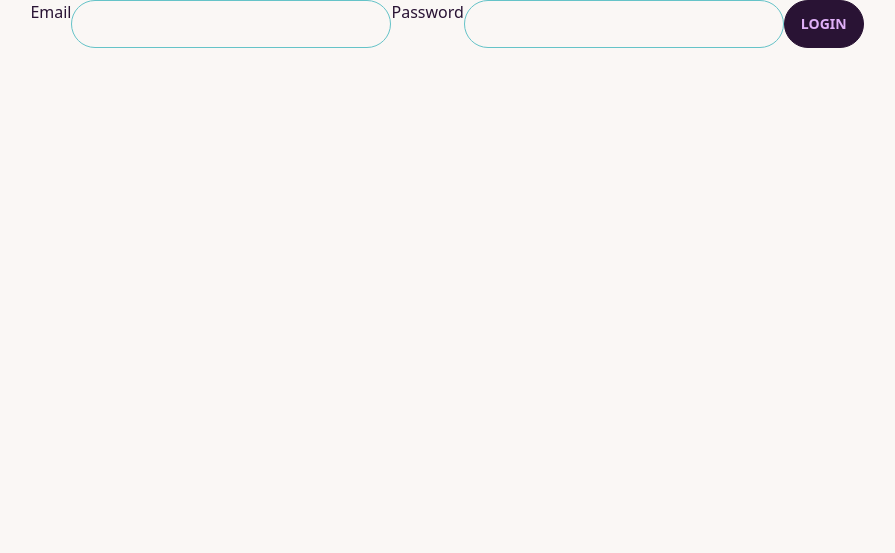
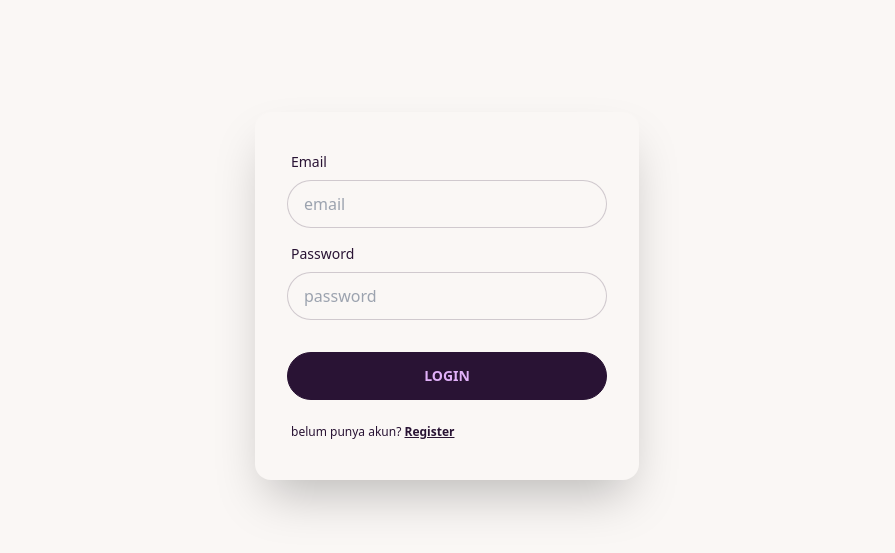
Before and after one commit to muhammaddariazzidane/ci4-yarn-tailwindcss, a CodeIgniter 4 app: template app/Views/auth/login.php in a window 1280 px wide. Shown: the top 553 px of the page, without its empty margins (193-1088 px from the left). Run offline with PHP 8.4 and a stand-in for CodeIgniter, Linux system fonts and the light colour scheme; the template is opened without the code that fills it, so the values that code supplies are empty; some libraries are stand-ins or nearby versions.

Commit message:
second commit

```diff
--- a/app/Views/auth/login.php
+++ b/app/Views/auth/login.php
@@ -1,12 +1,29 @@
 <?= $this->extend('layouts/template') ?>
 <?= $this->section('login') ?>
-<form action="<?php echo base_url('auth/login') ?>" method="post" class="mx-auto flex justify-center">
-  <label for="email">Email</label>
-  <input class="input input-bordered input-primary w-full max-w-xs" type="email" name="email" id="email">
-  <br>
-  <label for="password">Password</label>
-  <input class="input input-bordered input-primary w-full max-w-xs" type="password" name="password" id="password">
-  <br>
-  <button type="submit" class="btn">Login</button>
+
+<form action="<?= base_url('auth/login') ?>" method="post">
+  <div class="card flex-shrink-0 mx-auto justify-center mt-28 w-full max-w-sm shadow-2xl bg-base-100">
+    <div class="card-body">
+      <div class="form-control">
+        <label class="label">
+          <span class="label-text">Email</span>
+        </label>
+        <input type="email" name="email" id="email" placeholder="email" class="input input-bordered" />
+      </div>
+      <div class="form-control">
+        <label class="label">
+          <span class="label-text">Password</span>
+        </label>
+        <input type="password" name="password" id="password" placeholder="password" class="input input-bordered" />
+      </div>
+      <div class="form-control mt-6">
+        <button class="btn" type="submit">Login</button>
+      </div>
+      <label class="label mt-2">
+        <a href="/auth/register" class="label-text-alt link link-hover">belum punya akun? <span class="underline font-semibold">Register</span></a>
+      </label>
+    </div>
+  </div>
+
 </form>
 <?= $this->endSection() ?>
--- a/app/Views/layouts/template.php
+++ b/app/Views/layouts/template.php
@@ -6,7 +6,7 @@ $validation = \Config\Services::validation();
 
 <head>
   <meta charset="UTF-8">
-  <title>Register</title>
+  <title>Register / Login</title>
   <link rel="stylesheet" href="/css/output.css">
 
 </head>
--- a/public/css/output.css
+++ b/public/css/output.css
@@ -721,6 +727,69 @@ html {
   content: attr(data-title);
 }
 
+.card {
+  position: relative;
+  display: flex;
+  flex-direction: column;
+  border-radius: var(--rounded-box, 1rem);
+}
+
+.card:focus {
+  outline: 2px solid transparent;
+  outline-offset: 2px;
+}
+
+.card-body {
+  display: flex;
+  flex: 1 1 auto;
+  flex-direction: column;
+  padding: var(--padding-card, 2rem);
+  gap: 0.5rem;
+}
+
+.card-body :where(p) {
+  flex-grow: 1;
+}
+
+.card figure {
+  display: flex;
+  align-items: center;
+  justify-content: center;
+}
+
+.card.image-full {
+  display: grid;
+}
+
+.card.image-full:before {
+  position: relative;
+  content: "";
+  z-index: 10;
+  --tw-bg-opacity: 1;
+  background-color: hsl(var(--n) / var(--tw-bg-opacity));
+  opacity: 0.75;
+  border-radius: var(--rounded-box, 1rem);
+}
+
+.card.image-full:before,
+    .card.image-full > * {
+  grid-column-start: 1;
+  grid-row-start: 1;
+}
+
+.card.image-full > figure img {
+  height: 100%;
+  -o-object-fit: cover;
+     object-fit: cover;
+}
+
+.card.image-full > .card-body {
+  position: relative;
+  z-index: 20;
+  --tw-text-opacity: 1;
+  color: hsl(var(--nc) / var(--tw-text-opacity));
+}
+
 .chat {
   display: grid;
   grid-template-columns: repeat(2, minmax(0, 1fr));
@@ -756,6 +825,11 @@ html {
   .footer-center {
     grid-auto-flow: row dense;
   }
+}
+
+.form-control {
+  display: flex;
+  flex-direction: column;
 }
 
 .label {
@@ -804,6 +878,14 @@ html {
 
 .link {
   cursor: pointer;
+  text-decoration-line: underline;
+}
+
+.link-hover {
+  text-decoration-line: none;
+}
+
+.link-hover:hover {
   text-decoration-line: underline;
 }
 
@@ -1129,6 +1249,20 @@ html {
 
 .drawer-toggle:focus-visible ~ .drawer-content .drawer-button.btn-primary {
   outline: 2px solid hsl(var(--p));
+}
+
+.label-text {
+  font-size: 0.875rem;
+  line-height: 1.25rem;
+  --tw-text-opacity: 1;
+  color: hsl(var(--bc) / var(--tw-text-opacity));
+}
+
+.label-text-alt {
+  font-size: 0.75rem;
+  line-height: 1rem;
+  --tw-text-opacity: 1;
+  color: hsl(var(--bc) / var(--tw-text-opacity));
 }
 
 .label a:hover {
@@ -1574,10 +1720,35 @@ html {
   margin-right: auto;
 }
 
+.my-24 {
+  margin-top: 6rem;
+  margin-bottom: 6rem;
+}
+
 .mt-20 {
   margin-top: 5rem;
 }
 
+.mt-6 {
+  margin-top: 1.5rem;
+}
+
+.mt-28 {
+  margin-top: 7rem;
+}
+
+.mt-4 {
+  margin-top: 1rem;
+}
+
+.mt-2 {
+  margin-top: 0.5rem;
+}
+
+.mt-24 {
+  margin-top: 6rem;
+}
+
 .block {
   display: block;
 }
@@ -1602,10 +1777,18 @@ html {
   max-width: 20rem;
 }
 
+.max-w-sm {
+  max-width: 24rem;
+}
+
 .flex-1 {
   flex: 1 1 0%;
 }
 
+.flex-shrink-0 {
+  flex-shrink: 0;
+}
+
 .flex-col {
   flex-direction: column;
 }
@@ -1625,6 +1808,11 @@ html {
 .bg-lime-300 {
   --tw-bg-opacity: 1;
   background-color: rgb(190 242 100 / var(--tw-bg-opacity));
+}
+
+.bg-base-100 {
+  --tw-bg-opacity: 1;
+  background-color: hsl(var(--b1) / var(--tw-bg-opacity));
 }
 
 .py-96 {
@@ -1637,13 +1825,35 @@ html {
   padding-right: 1.5rem;
 }
 
+.pt-20 {
+  padding-top: 5rem;
+}
+
 .text-center {
   text-align: center;
+}
+
+.font-bold {
+  font-weight: 700;
+}
+
+.font-semibold {
+  font-weight: 600;
+}
+
+.underline {
+  text-decoration-line: underline;
 }
 
 .antialiased {
   -webkit-font-smoothing: antialiased;
   -moz-osx-font-smoothing: grayscale;
+}
+
+.shadow-2xl {
+  --tw-shadow: 0 25px 50px -12px rgb(0 0 0 / 0.25);
+  --tw-shadow-colored: 0 25px 50px -12px var(--tw-shadow-color);
+  box-shadow: var(--tw-ring-offset-shadow, 0 0 #0000), var(--tw-ring-shadow, 0 0 #0000), var(--tw-shadow);
 }
 
 .outline {
```
Also changed, not shown: other parts of public/css/output.css (+60 -0 lines), app/Views/auth/register.php (+30 -8 lines).
